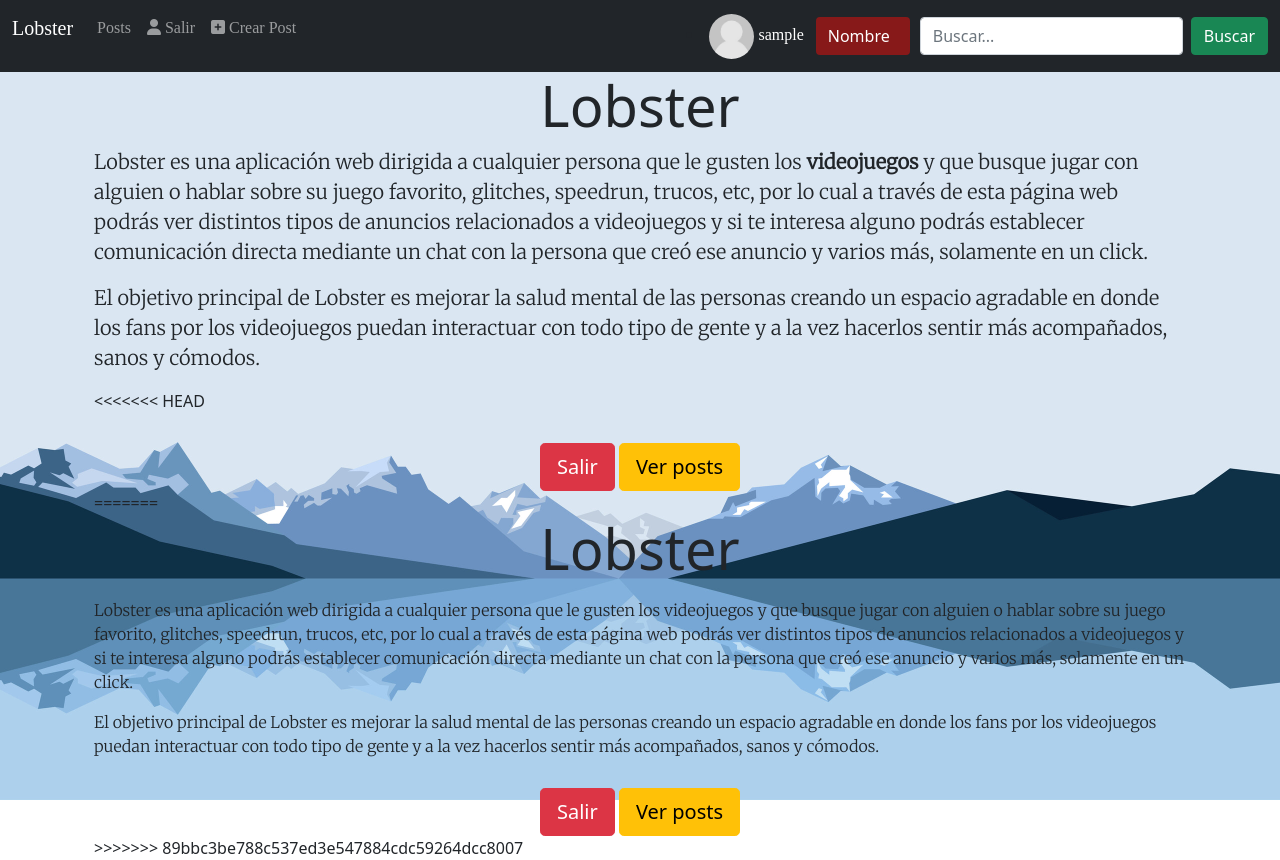
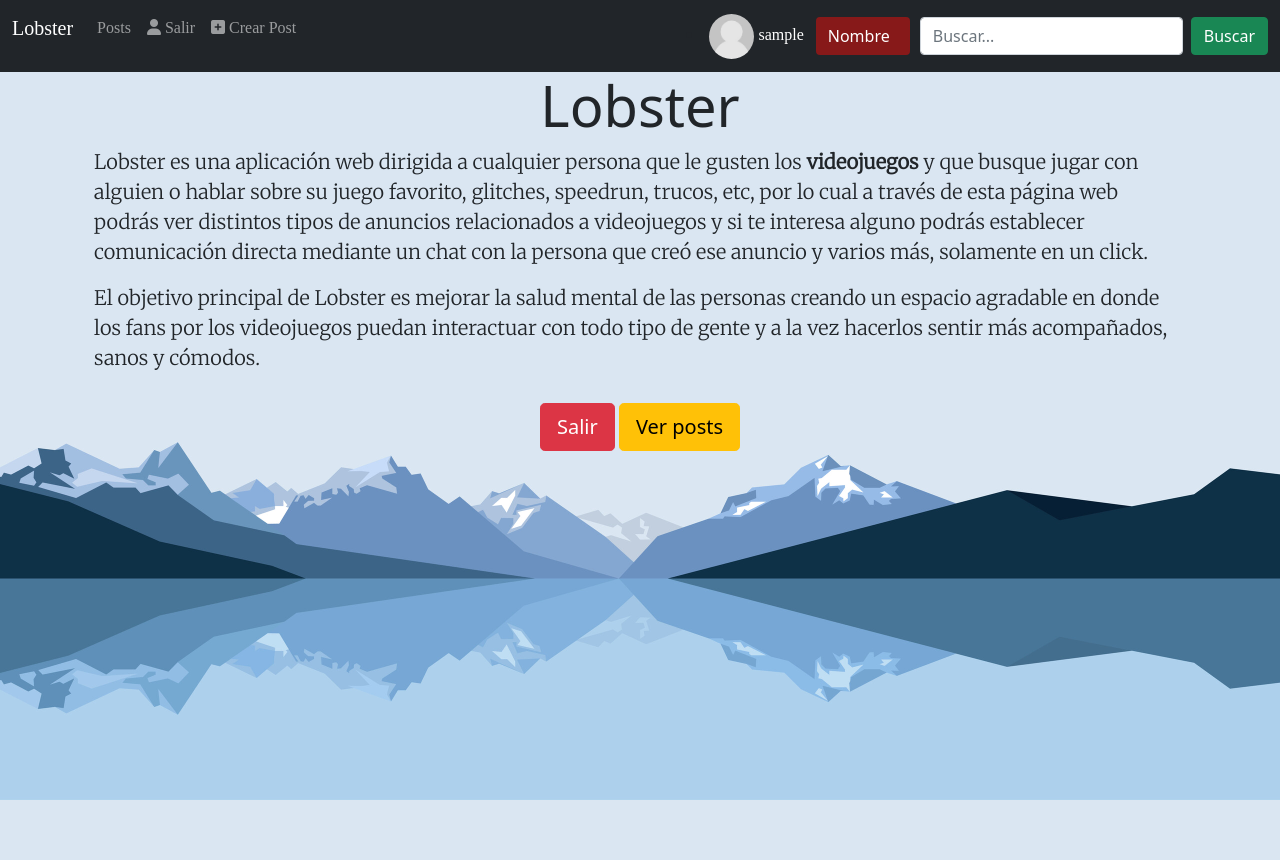
Before and after one commit to Sebastar637/Lobster, a Django app: page / in a window 1280 px wide. After the commit the page ends 800 px from the top, so only its background shows below. Run offline with Django 3.2, Linux system fonts and the light colour scheme; the visitor is signed in with stand-in values (Sample User, id 1); some web fonts are replaced.

Commit message:
Update home.html

```diff
--- a/templates/home.html
+++ b/templates/home.html
@@ -22,7 +22,6 @@
       </p>
     </div>
 
-<<<<<<< HEAD
     {% if user.is_authenticated %}
     <div class="button-to-center">
       <a class="btn btn-danger btn-lg" href="{% url 'account_logout' %}"
@@ -30,38 +29,6 @@
       >
       <a class="btn btn-warning btn-lg" href="{% url 'index' %}">Ver posts</a>
     </div>
-=======
-    <div class="jumbotron">
-        <h1 class="display-4 text-center title">Lobster</h1>
-
-        <p class="lead">
-            <p style = "font-family: 'Merriweather', serif;">
-            Lobster es una aplicación web dirigida a cualquier persona que le gusten los videojuegos y que busque jugar con alguien o hablar sobre su juego favorito, glitches, speedrun, trucos, etc, por lo cual a través de esta página web podrás ver distintos tipos de anuncios relacionados a videojuegos y si te interesa alguno podrás establecer comunicación directa mediante un chat con la persona que creó ese anuncio y varios más, solamente en un click.
-            </p>
-            <p style = "font-family: 'Merriweather', serif;">
-            El objetivo principal de Lobster es mejorar la salud mental de las personas creando un espacio agradable en donde los fans por los videojuegos puedan interactuar con todo tipo de gente y a la vez hacerlos sentir más acompañados, sanos y cómodos.
-            </p>
-        </p>
-
-
-
-        {% if user.is_authenticated %}
-        <div class="button-to-center">
-            <a class="btn btn-danger btn-lg" href="{% url 'account_logout' %}">Salir</a>
-            <a class="btn btn-warning btn-lg" href="{% url 'index' %}">Ver posts</a>
-        </div>
-
-
-        {% else %}
-        <div class="button-to-center">
-            <a class="btn btn-success" href="{% url 'account_login' %}">Ingresar</a>
-            <a class="btn btn-primary" href="{% url 'account_signup' %}">Registrarse</a>
-        </div>
-
-
-        {% endif %}
-
->>>>>>> 89bbc3be788c537ed3e547884cdc59264dcc8007
 
     {% else %}
     <div class="button-to-center">
```
